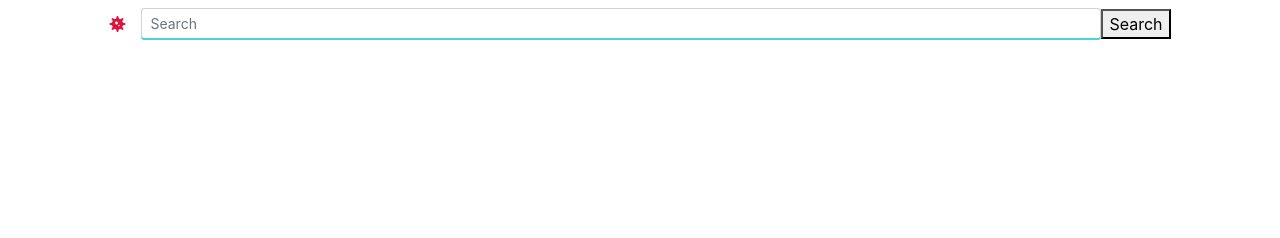
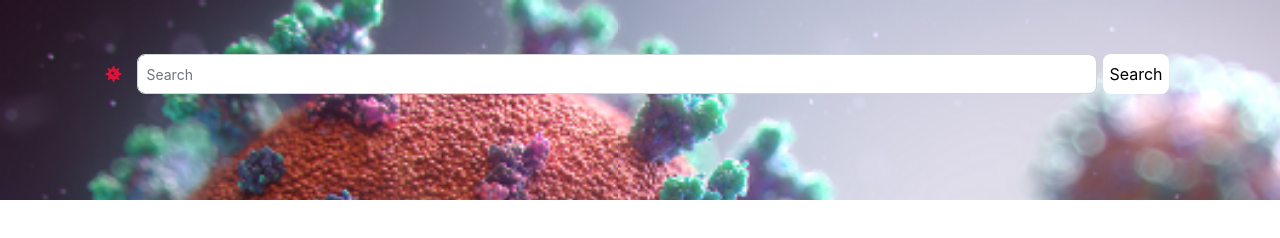
Before and after one commit to Basheer26/Autocomplete, a website: page index.html in a window 1280 px wide. Drawn offline with nearby package versions, Linux system fonts and the light colour scheme.

Commit message:
adds styling

```diff
--- a/handlers/public.js
+++ b/handlers/public.js
@@ -5,6 +5,7 @@ const types = {
   html: "text/html",
   css: "text/css",
   js: "application/javascript",
+  png: "image/png",
 };
 
 function publicHandler(request, response) {
--- a/index.html
+++ b/index.html
@@ -17,9 +17,10 @@
     <title>Document</title>
   </head>
   <body>
+    <div class="header">
       <!-- Search form -->
       <form
-    class="form-inline d-flex justify-content-center md-form form-sm active-cyan active-cyan-2 mt-2"
+        class="form-inline d-flex justify-content-center md-form form-sm active-cyan active-cyan-2 mt-5 form"
       >
         <!--don't forget to add fontawosome-->
 
@@ -34,11 +35,6 @@
         <datalist id="suggestions"></datalist>
         <button class="submit">Search</button>
       </form>
-  <div class="container">
-    <div class=" flowerData">
-
-          <div  class="price" ></div><br />
-      <div class="instructions"></div>
     </div>
 
     <script
--- a/public/style.css
+++ b/public/style.css
@@ -1,17 +1,41 @@
 .active-pink-2 input[type="text"]:focus:not([readonly]) {
-   border-bottom: 1px solid #f48fb1;
-   box-shadow: 0 1px 0 0 #f48fb1;
+  border-bottom: 1px solid #f48fb1;
+  box-shadow: 0 1px 0 0 #f48fb1;
 }
 
 .active-cyan-2 input[type="text"]:focus:not([readonly]) {
-   border-bottom: 1px solid #4dd0e1;
-   box-shadow: 0 1px 0 0 #4dd0e1;
+  border-bottom: 1px solid #4dd0e1;
+  box-shadow: 0 1px 0 0 #4dd0e1;
 }
 .active-cyan input[type="text"] {
-   border-bottom: 1px solid #4dd0e1;
-   box-shadow: 0 1px 0 0 #4dd0e1;
+  /* border-bottom: 1px solid #4dd0e1;
+  box-shadow: 0 1px 0 0 #4dd0e1; */
+  height: 40px;
+  border-radius: 8px;
 }
 .active-cyan .fa,
 .active-cyan-2 .fa {
-   color: #4dd0e1;
+  color: #4dd0e1;
 }
+.submit {
+  border: none;
+  border-radius: 8px;
+  height: 40px;
+
+  background-color: white;
+  margin: 6px;
+}
+
+.header {
+  margin-top: 0px;
+  padding: 0;
+  background-image: url("/public/covid19.png");
+  background-repeat: no-repeat;
+  background-size: cover;
+  background-attachment: fixed;
+  height: 200px;
+  background-origin: padding-box;
+  /* background-position: center; */
+  display: flex;
+  flex-direction: column;
+}
```
Also changed, not shown: public/covid19.png (added). Lines whose indentation alone changed are shown as unchanged.
